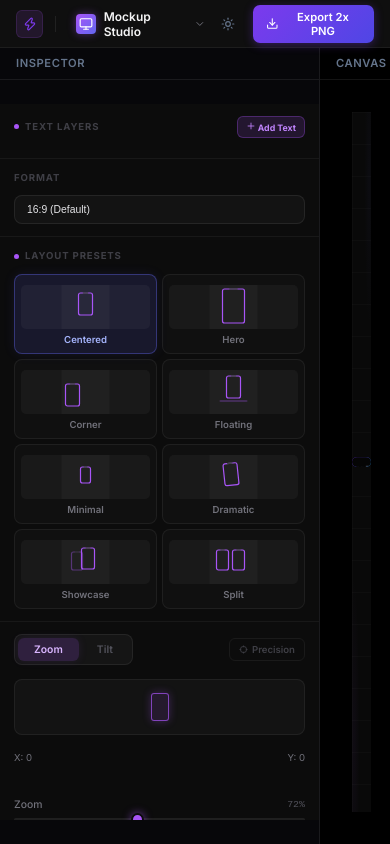
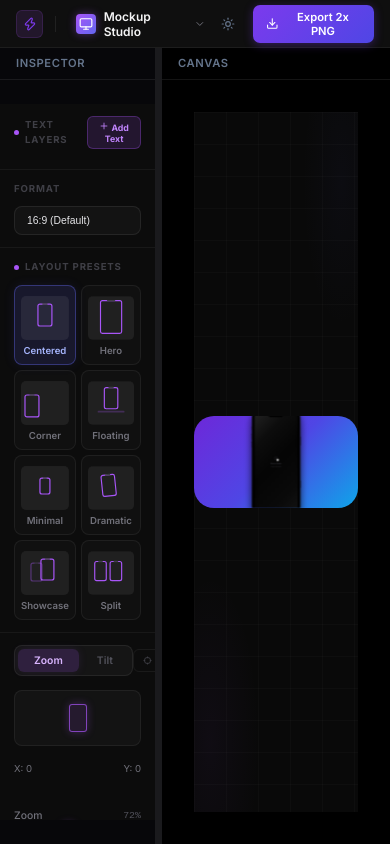
Before and after one commit to silverblade34/screenForge, a React (Vite) app: page /mockup-studio in a window 390 px wide. Built offline with nearby package versions, Linux system fonts and the light colour scheme.

Commit message:
feat: implement responsive canvas scaling based on viewport resize and update SplitPanel to percentage-based widths

```diff
--- a/src/components/ui/ToolLayout.tsx
+++ b/src/components/ui/ToolLayout.tsx
@@ -104,14 +104,15 @@
 }
 
 export function SplitPanel({ left, right, leftLabel = 'Editor', rightLabel = 'Preview' }: SplitPanelProps) {
-  const [leftWidth, setLeftWidth] = useState(320);
+  const [leftWidthPct, setLeftWidthPct] = useState(25);
   const isDragging = useRef(false);
 
   useEffect(() => {
     const handleMouseMove = (e: MouseEvent) => {
       if (!isDragging.current) return;
-      const newWidth = Math.max(200, Math.min(e.clientX, window.innerWidth - 300));
-      setLeftWidth(newWidth);
+      const pct = (e.clientX / window.innerWidth) * 100;
+      const newWidthPct = Math.max(15, Math.min(pct, 50));
+      setLeftWidthPct(newWidthPct);
     };
 
     const handleMouseUp = () => {
@@ -138,7 +139,7 @@
 
   return (
     <div className={s.splitPanel}>
-      <div className={s.panelLeft} style={{ width: leftWidth, minWidth: leftWidth }}>
+      <div className={s.panelLeft} style={{ width: `${leftWidthPct}%`, minWidth: 'min(240px, 40%)', maxWidth: '60%' }}>
         <div className={s.panelLabel}>{leftLabel}</div>
         <div className={s.panelBody}>{left}</div>
       </div>
--- a/src/pages/mockup-studio/page.tsx
+++ b/src/pages/mockup-studio/page.tsx
@@ -310,6 +310,19 @@
   const canvasBgRef = useRef<HTMLDivElement>(null);
   const deviceRef = useRef<HTMLDivElement>(null);
   const fileInputRef = useRef<HTMLInputElement>(null);
+  const [canvasDim, setCanvasDim] = useState({ w: 800, h: 450 });
+
+  useEffect(() => {
+    if (!canvasBgRef.current) return;
+    const ob = new ResizeObserver((entries) => {
+      for (const entry of entries) {
+        setCanvasDim({ w: entry.contentRect.width, h: entry.contentRect.height });
+      }
+    });
+    ob.observe(canvasBgRef.current);
+    return () => ob.disconnect();
+  }, []);
+
   const resizeLayerRef = useRef<string | null>(null);
   const resizeStartRef = useRef<{ mx: number; w: number } | null>(null);
   const { addToast } = useToastStore();
@@ -619,8 +632,11 @@
   // The wrapper sits at canvas center (top:50% left:50%), width/height auto.
   // translate(-50%,-50%) centers on the device's own bounding box.
   // posX/posY (-45..+45) map to ±30% of the canvas via a CSS var we inject.
-  const canvasW = canvasBgRef.current?.offsetWidth ?? 800;
-  const canvasH = canvasBgRef.current?.offsetHeight ?? 450;
+  const canvasW = canvasDim.w;
+  const canvasH = canvasDim.h;
+  const BASE_WIDTH = 800; // Original default width
+  const dynamicScale = canvasW / BASE_WIDTH;
+
   const formatRatios: Record<string, string> = {
     '16:9': '16/9',
     '9:16': '9/16',
@@ -628,6 +644,7 @@
     '4:3': '4/3',
     '5:3': '5/3',
   };
+
   const pxX = (posX / 100) * canvasW;
   const pxY = (posY / 100) * canvasH;
 
@@ -643,7 +660,7 @@
     transformOrigin: 'center center',
     transform: [
       `translate(calc(-50% + ${pxX}px), calc(-50% + ${pxY}px))`,
-      `scale(${zoom / 100})`,
+      `scale(${(zoom / 100) * dynamicScale})`,
       `rotateX(${tiltX}deg)`,
       `rotateY(${tiltY}deg)`,
     ].join(' '),
@@ -1392,11 +1409,11 @@
                 onPointerCancel={handleTextLayerPointerUp}
                 style={{
                   transform: `translate(calc(-50% + ${txPx}px), calc(-50% + ${tyPx}px)) rotate(${layer.rotation ?? 0}deg)`,
-                  maxWidth: layer.width ?? 700,
-                  width: layer.width ?? 700,
+                  maxWidth: (layer.width ?? 700) * dynamicScale,
+                  width: (layer.width ?? 700) * dynamicScale,
                   textAlign: layer.align,
                   fontFamily: layer.fontFamily,
-                  fontSize: layer.fontSize,
+                  fontSize: layer.fontSize * dynamicScale,
                   fontWeight: layer.fontWeight,
                   opacity: (layer.opacity ?? 1),
                   letterSpacing: layer.letterSpacing,
@@ -1448,7 +1465,7 @@
                       }}
                       onPointerMove={e => {
                         if (resizeLayerRef.current !== layer.id || !resizeStartRef.current) return;
-                        const dx = e.clientX - resizeStartRef.current.mx;
+                        const dx = (e.clientX - resizeStartRef.current.mx) / dynamicScale;
                         const newW = Math.max(100, resizeStartRef.current.w + dx);
                         updateTextLayer(layer.id, { width: newW });
                       }}
```
